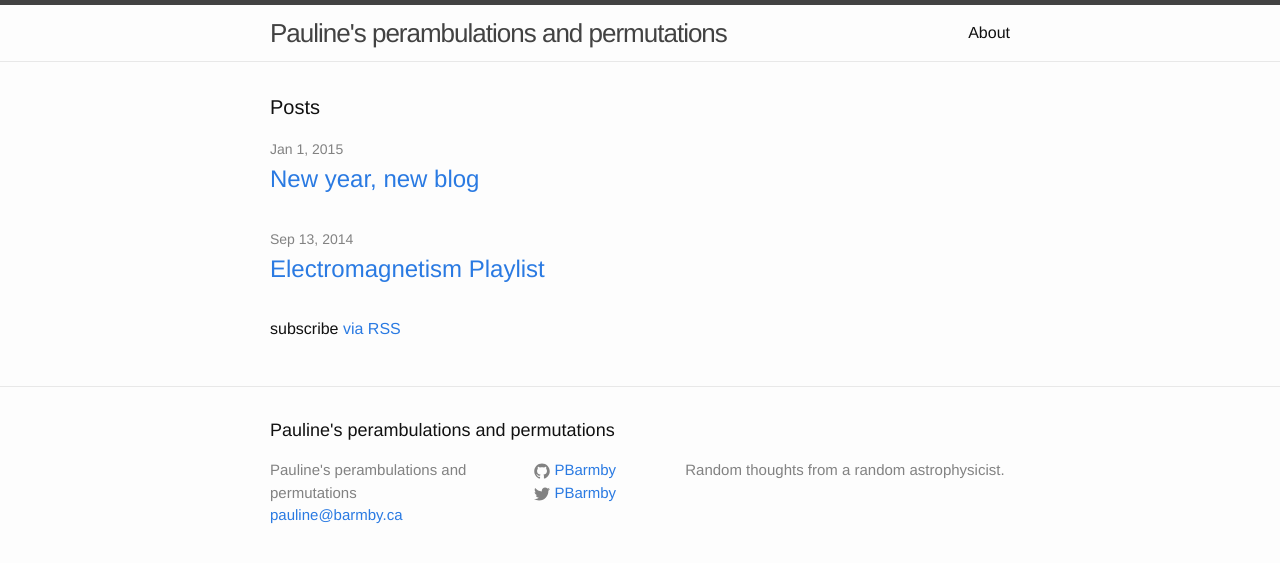
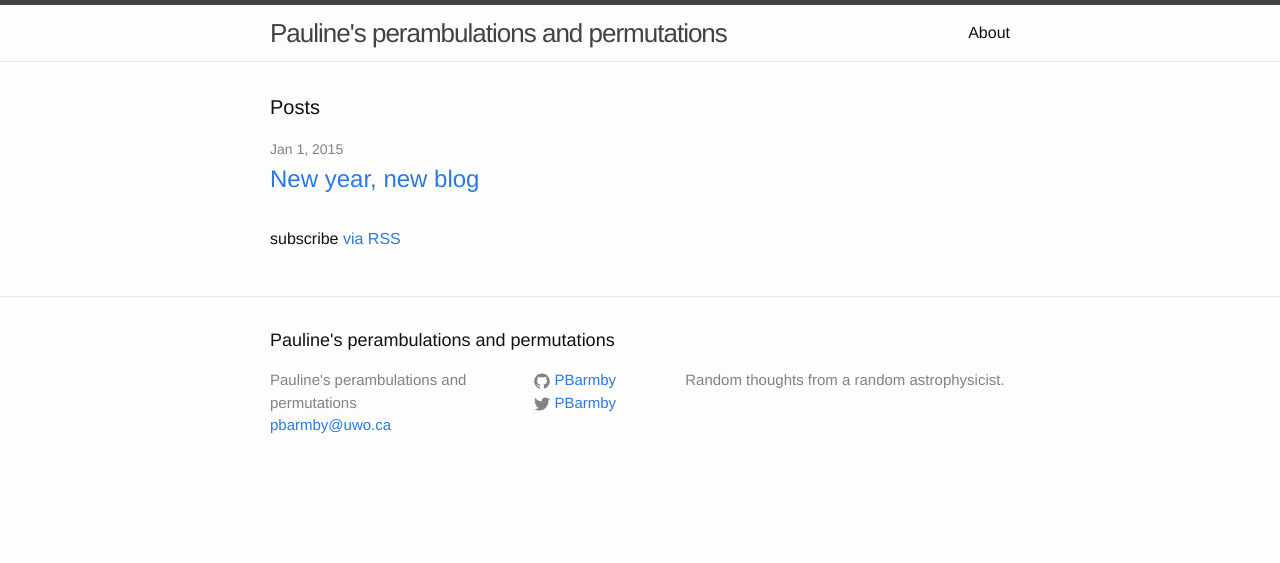
Before and after one commit to PBarmby/PBarmby.github.io, a Jekyll site: the page built from index.html, in a window 1280 px wide. Shown: the top 563 px of the page. Built offline with Jekyll 4.4.1, drawn with Linux system fonts in a browser that asks for light colours.

Commit message:
changed email address

```diff
--- a/_config.yml
+++ b/_config.yml
@@ -1,6 +1,6 @@
 # Site settings
 title: Pauline's perambulations and permutations
-email: pauline@barmby.ca
+email: pbarmby@uwo.ca
 description: > # this means to ignore newlines until "baseurl:"
   Random thoughts from a random astrophysicist.
 baseurl: "" # the subpath of your site, e.g. /myblog/
```
Also changed, not shown: old/2014-09-13-Electromagnetism-Playlist.html (renamed from _posts/2014-09-13-Electromagnetism-Playlist.html).
